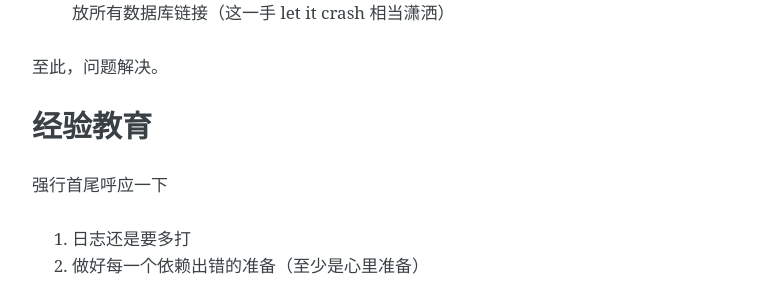
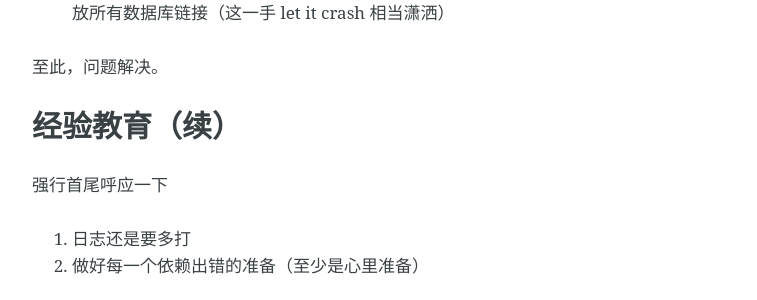
Before and after one commit to rhapsodyn/rhapsodyn.github.com, a Jekyll site: the page built from _posts/2019-07-19-health-check-gotcha.md, in a window 1280 px wide and 900 px high, scrolled down 2668 px. Shown: the part 169-469 px from the top of the window, without its empty margins (258-1015 px from the left). Built offline with Jekyll 4.4.1, drawn with Linux system fonts in a browser that asks for light colours; comment, search, counter and statistics services are not loaded.

Commit message:
change a h3

```diff
--- a/_posts/2019-07-19-health-check-gotcha.md
+++ b/_posts/2019-07-19-health-check-gotcha.md
@@ -77,7 +77,7 @@
 
 至此，问题解决。
 
-### 经验教育
+### 经验教育（续）
 
 强行首尾呼应一下
 
```
